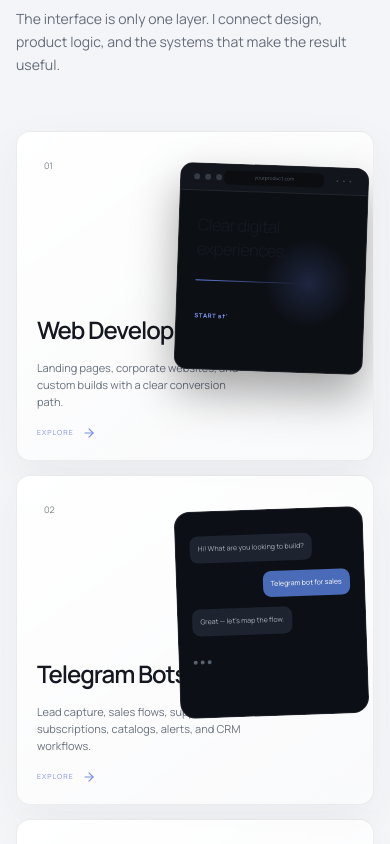
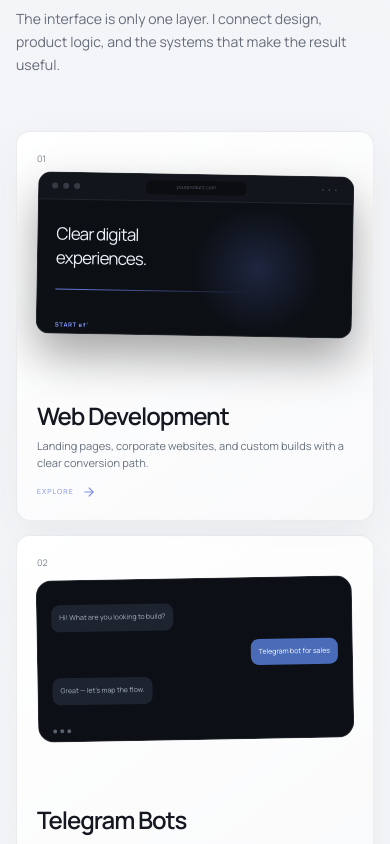
Before and after one commit to AndrianDev0/andrian-dev-portfolio, a React (Vite) app: page / in a window 390 px wide. Shown: the part 3920-4764 px from the top of the page. Built offline with nearby package versions, Linux system fonts and the light colour scheme; no server answers.

Commit message:
Fix mobile service card layout

```diff
--- a/app/globals.css
+++ b/app/globals.css
@@ -742,6 +742,8 @@ section[id] { scroll-margin-top: 88px; }
 [data-theme="light"] .service-item article:hover{border-color:rgba(44,55,80,.2);box-shadow:0 22px 56px rgba(42,51,72,.09)}
 [data-theme="light"] .service-number{color:#7a8390}
 [data-theme="light"] .service-text p{color:#68717e}
+[data-theme="light"] .service-visual{color:#dce1e9}
+[data-theme="light"] .service-browser>div:last-child>span,[data-theme="light"] .service-dashboard b{color:#edf1f7}
 [data-theme="light"] .benefits{background:#f8f9fb}
 [data-theme="light"] .benefits-intro h2 em,[data-theme="light"] .about-statement em{color:#717a88}
 [data-theme="light"] .benefit-number,[data-theme="light"] .timeline-index,[data-theme="light"] .timeline-phase{color:#79818e}
@@ -793,6 +795,18 @@ section[id] { scroll-margin-top: 88px; }
   [data-theme="light"] .nav-shell{background:rgba(250,251,253,.96);border-color:rgba(21,28,41,.11);box-shadow:0 14px 38px rgba(42,51,72,.12)}
 }
 @media(max-width:600px){.theme-toggle{width:32px;height:32px}.theme-toggle svg{width:14px;height:14px}}
+
+@media(max-width:600px){
+  .services-grid{grid-template-rows:repeat(4,390px)}
+  .service-item article{padding:20px}
+  .service-number{position:relative;z-index:3}
+  .service-visual{left:20px;right:20px;top:42px;width:auto;height:162px}
+  .service-browser{transform:rotate(1deg)}
+  .service-chat{transform:rotate(-1deg)}
+  .service-text{left:20px;right:20px;bottom:21px;max-width:none}
+  .service-text h3{font-size:24px;line-height:1.05}
+  .service-text p{max-width:100%;margin:10px 0 14px;font-size:11px;line-height:1.5}
+}
 
 /* Cinematic entry — monitor, impact, code, camera pull-in */
 html.intro-lock,
```
